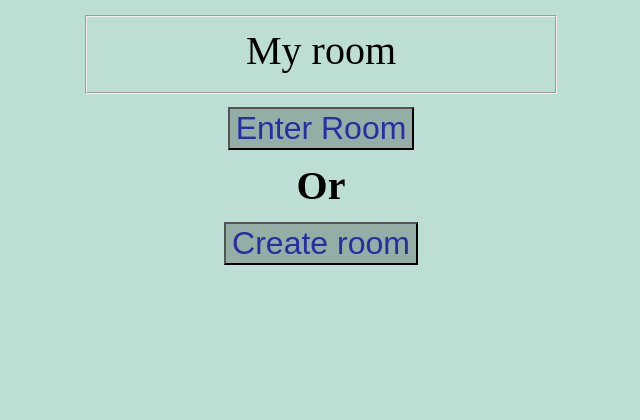
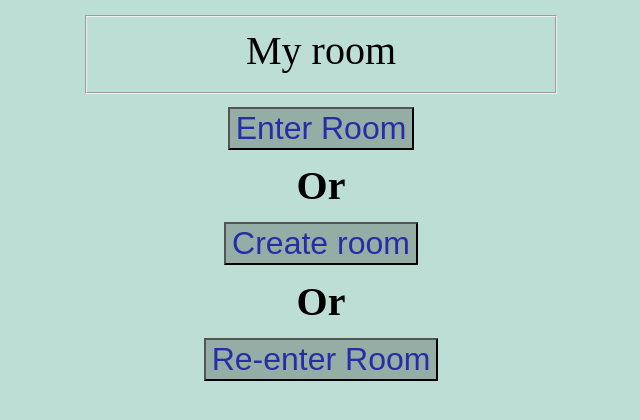
Before and after one commit to liamcolangelo/fish, a Flask app: page / in a window 1280 px wide. Shown: the part 242-662 px from the top of the page, without its empty margins (319-959 px from the left). Run offline with Flask 3, Linux system fonts and the light colour scheme.

Commit message:
Can now reenter a room and player gets sent home if room does not exist

```diff
--- a/app.py
+++ b/app.py
@@ -129,15 +129,18 @@ def gamestate():
         games[room].take_turn(asking, card, asked)
         return jsonify({"processed": "true"})
     else:
-        turn = games[room].get_turn()
-        return jsonify({
-            "turn": turn,
-            "declaring": games[room].declaring,
-            "declarer": games[room].declaring_player,
-            "last_move": games[room].last_move,
-            "score": games[room].points,
-            "card_nums": games[room].get_players_cards_num()
-            })
+        if (games[room]):
+            turn = games[room].get_turn()
+            return jsonify({
+                "turn": turn,
+                "declaring": games[room].declaring,
+                "declarer": games[room].declaring_player,
+                "last_move": games[room].last_move,
+                "score": games[room].points,
+                "card_nums": games[room].get_players_cards_num()
+                })
+        else:
+            return jsonify({"last_move": "timedout"})
 
 @app.route("/begin_declaration", methods=["POST"])
 def begin_declaration():
--- a/static/home.js
+++ b/static/home.js
@@ -47,3 +47,7 @@ document.getElementById("dynamic-form").addEventListener("submit", function (eve
     localStorage.setItem("room_name", room_name);
     window.location.replace("/choose_name");
 });
+
+document.getElementById("reenter-room").addEventListener("click", function () {
+    window.location.replace("/game");
+});
--- a/static/main.css
+++ b/static/main.css
@@ -53,6 +53,10 @@ button {
     margin-top: 1%;
 }
 
+#reenter-room {
+
+}
+
 input[type="radio"] {
     display: none;
 }
--- a/static/waiting_area.js
+++ b/static/waiting_area.js
@@ -1,6 +1,5 @@
-// Add a list of people in the room
-// Add a button for the room creator to begin the game
-// Maybe add a minigame or nice animation for the people waiting
+// TODO: Maybe Add a list of people in the room
+// TODO: Maybe add a minigame or nice animation for the people waiting
 var creator = localStorage.getItem("creator");
 var username = localStorage.getItem("name")
 var room_name = localStorage.getItem("room");
--- a/templates/home.html
+++ b/templates/home.html
@@ -26,6 +26,8 @@
             </form>
             <h3>Or</h3>
             <button id="create room">Create room</button>
+            <h3>Or</h3>
+            <button id="reenter-room">Re-enter Room</button>
         </center>
     </body>
 </html>
```
Also changed, not shown: static/game.js (+8 -11 lines).
